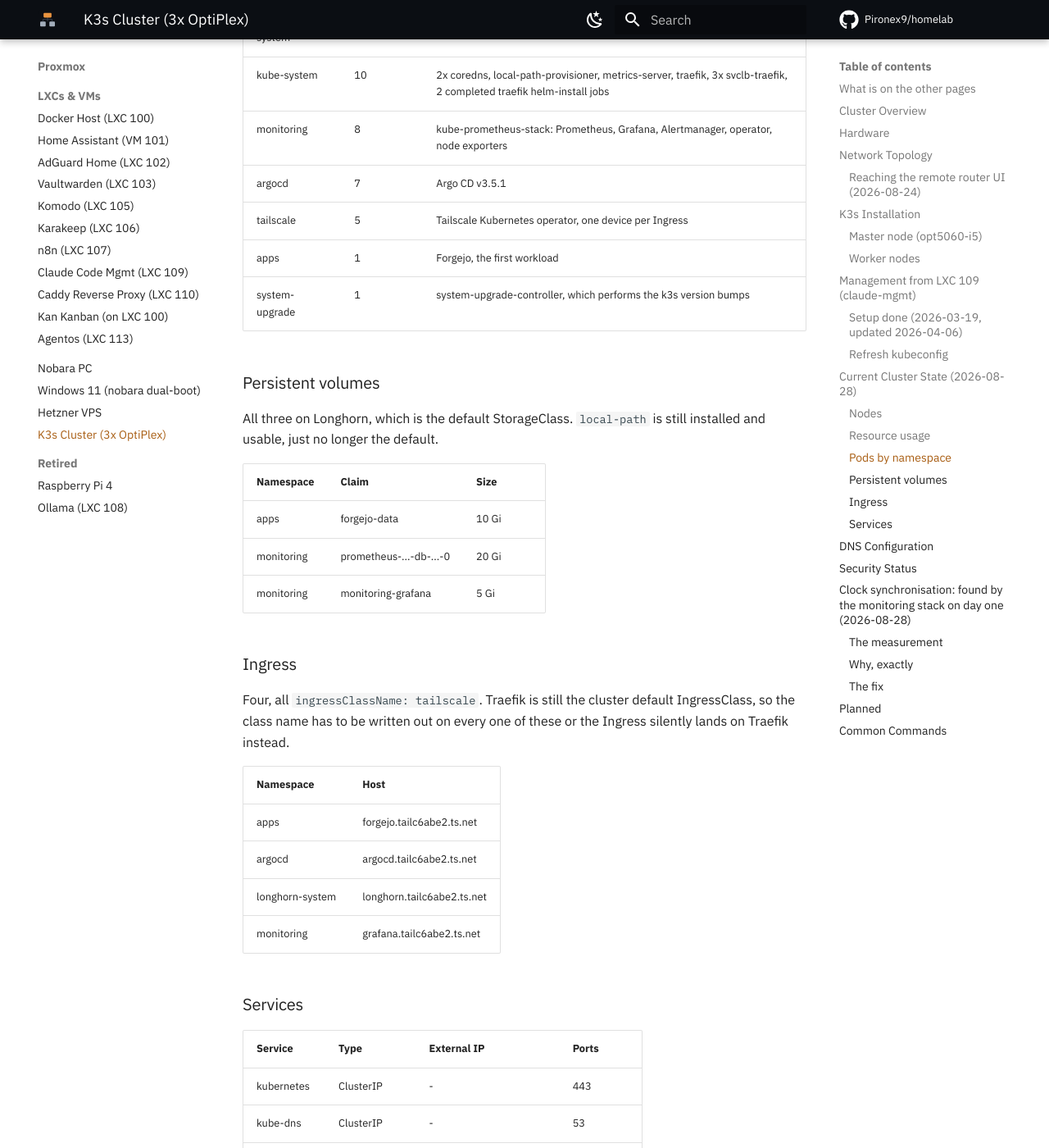
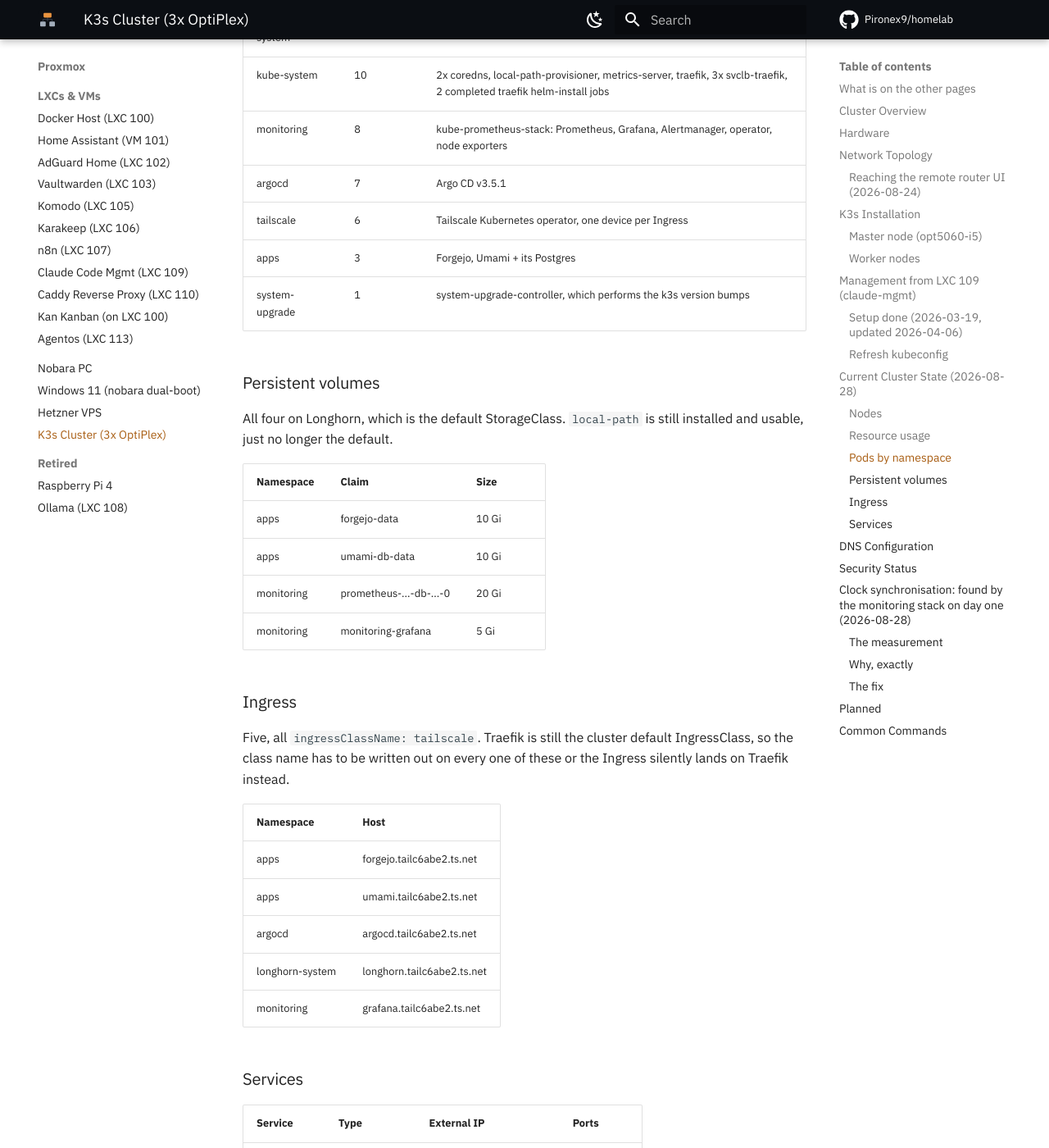
Before and after one commit to Pironex9/homelab, an MkDocs documentation site: the page built from docs/hosts/k3s-cluster.md, in a window 1280 px wide and 1400 px high, scrolled down 7450 px. Shown: the whole window at 82% size. Built offline with MkDocs 1.6.1 and Material for MkDocs 9.7.7, drawn with Linux system fonts in a browser that asks for light colours; comment, search, counter and statistics services are not loaded; some of the changed text lies outside the part shown.

Commit message:
feat(k8s): Umami analytics as the cluster's second workload
Umami 3.3.1 with its own Postgres 17 in the apps namespace, dashboard on the
tailnet at umami.tailc6abe2.ts.net. The first thing on this cluster that
produces data rather than maintaining the cluster itself.

Two uids had to be written out or nothing starts. The Umami image ends with
`USER nextjs`, a name, and with runAsNonRoot the kubelet refuses a non-numeric
user; 1001 comes from the Dockerfile. The postgres alpine image runs as uid 70,
not the 999 of the Debian variant - measured, not assumed.

PGDATA sits one level below the mount point on purpose. fsGroup only makes the
Longhorn volume group-writable, and initdb checks ownership, so the data
directory has to be one the container creates itself.

Postgres 17 rather than the 15-alpine of the upstream compose file: Umami's
documented minimum is 12.14, but Journeys silently needs 15+.

Both NetworkPolicies measured from a throwaway pod in the same namespace -
Postgres and the dashboard both BLOCKED from a third pod, while Umami ran its
24 migrations and /api/heartbeat answered {"ok":true} over the tailnet.

The tracker endpoint is not public yet, so nothing is being collected. That
step goes through the existing Pangolin/newt on the pve host.

```diff
--- a/docs/hosts/k3s-cluster.md
+++ b/docs/hosts/k3s-cluster.md
@@ -306,30 +306,32 @@
 | kube-system | 10 | 2x coredns, local-path-provisioner, metrics-server, traefik, 3x svclb-traefik, 2 completed traefik helm-install jobs |
 | monitoring | 8 | kube-prometheus-stack: Prometheus, Grafana, Alertmanager, operator, node exporters |
 | argocd | 7 | Argo CD v3.5.1 |
-| tailscale | 5 | Tailscale Kubernetes operator, one device per Ingress |
-| apps | 1 | Forgejo, the first workload |
+| tailscale | 6 | Tailscale Kubernetes operator, one device per Ingress |
+| apps | 3 | Forgejo, Umami + its Postgres |
 | system-upgrade | 1 | system-upgrade-controller, which performs the k3s version bumps |
 
 ### Persistent volumes
 
-All three on Longhorn, which is the default StorageClass. `local-path` is still
+All four on Longhorn, which is the default StorageClass. `local-path` is still
 installed and usable, just no longer the default.
 
 | Namespace | Claim | Size |
 |-----------|-------|------|
 | apps | forgejo-data | 10 Gi |
+| apps | umami-db-data | 10 Gi |
 | monitoring | prometheus-...-db-...-0 | 20 Gi |
 | monitoring | monitoring-grafana | 5 Gi |
 
 ### Ingress
 
-Four, all `ingressClassName: tailscale`. Traefik is still the cluster default
+Five, all `ingressClassName: tailscale`. Traefik is still the cluster default
 IngressClass, so the class name has to be written out on every one of these or
 the Ingress silently lands on Traefik instead.
 
 | Namespace | Host |
 |-----------|------|
 | apps | forgejo.tailc6abe2.ts.net |
+| apps | umami.tailc6abe2.ts.net |
 | argocd | argocd.tailc6abe2.ts.net |
 | longhorn-system | longhorn.tailc6abe2.ts.net |
 | monitoring | grafana.tailc6abe2.ts.net |
@@ -496,6 +498,7 @@
 - [ ] NetworkPolicy for `monitoring` - the next candidate, and the harder one: Prometheus must reach every namespace, Grafana is on the tailnet, the operator talks to all three. `kube-system` and `tailscale` stay out on purpose
 - [ ] Velero backup (cluster-object backup; the volume half is covered by Longhorn + Garage)
 - [x] First workload deployment - Forgejo 16.0.3 on a 10 GiB Longhorn volume behind a Tailscale Ingress (2026-08-28), see `k8s/README.md`
+- [x] Second workload - Umami 3.3.1 web analytics with its own Postgres 17 on a 10 GiB Longhorn volume (2026-08-31), see `k8s/README.md`. The dashboard is on the tailnet; the public tracker endpoint is still to be published through Pangolin
 
 ---
 
```
Also changed, not shown: AGENTS.md (+1 -1 lines), k8s/README.md (+108 -0 lines), 7 other files.
